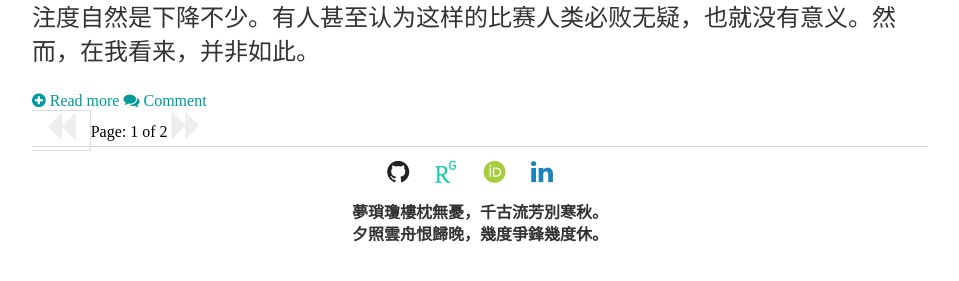
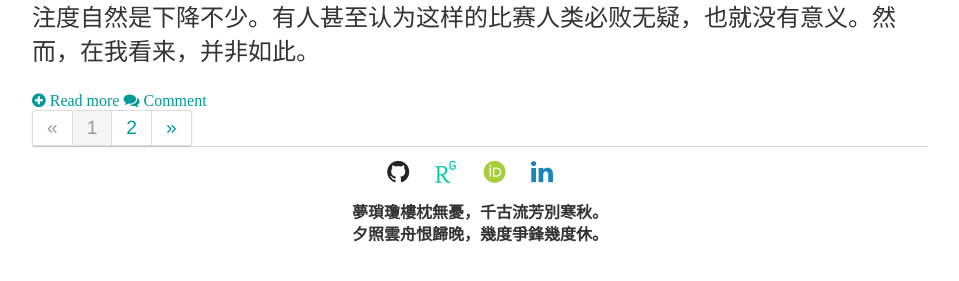
Before and after one commit to xin-huang/xin-huang.github.io, a Jekyll site: the page built from notes/index.html, in a window 1280 px wide. Shown: the part 460-741 px from the top of the page, without its empty margins (160-1119 px from the left). Built offline with Jekyll 4.4.1, drawn with Linux system fonts in a browser that asks for light colours; some web fonts are replaced; the list of posts is cut into pages by our own code; comment, search, counter and statistics services are not loaded.

Commit message:
Update notes

```diff
--- a/notes/index.html
+++ b/notes/index.html
@@ -32,22 +32,55 @@
   {% endfor %}
 </div>
 
+<!-- pagination (a page1 folder isn't created by Jekyll.
+To avoid 404s when going to the first page it must be
+specified separately) -->
+
 <div class="pagination">
-  {% if paginator.next_page %}
-    <a class="pagination-item older" href="{{ site.baseurl }}/notes/page{{paginator.next_page}}"><i class="fa fa-color fa-backward fa-2x" aria-hidden="true"></i></a>
-  {% else %}
-    <span class="pagination-item older"><i class="fa fa-color fa-backward fa-2x" aria-hidden="true"></i></span>
-  {% endif %}
-
-    <span class="pagination-number">Page: {{ paginator.page }} of {{ paginator.total_pages }}</span>
-
-  {% if paginator.previous_page %}
-    {% if paginator.page == 2 %}
-      <a class="pagination-item newer" href="{{ site.baseurl }}/notes/"><i class="fa fa-color fa-forward fa-2x" aria-hidden="true"></i></a>
+  <ul>
+    {% if paginator.previous_page %}
+      {% if paginator.previous_page == 1 %}
+        <li>
+          <a href="/">&laquo;</a>
+        </li>
+      {% else %}
+        <li>
+          <a href="/page{{paginator.previous_page}}">&laquo;</a>
+        </li>
+      {% endif %}
     {% else %}
-      <a class="pagination-item newer" href="{{ site.baseurl }}/notes/page{{paginator.previous_page}}"><i class="fa fa-color fa-forward fa-2x" aria-hidden="true"></i></a>
+      <li class="disabled">
+        <a href="#">&laquo;</a>
+      </li>
     {% endif %}
-  {% else %}
-    <span class="pagination-item newer"><i class="fa fa-color fa-forward fa-2x" aria-hidden="true"></i></span>
-  {% endif %}
+    {% if paginator.page == 1 %}
+      <li class="active">
+        <a href="#">1</a>
+      </li>
+    {% else %}
+      <li>
+        <a href="/">1</a>
+      </li>
+    {% endif %}
+    {% for count in (2..paginator.total_pages) %}
+      {% if count == paginator.page %}
+        <li class="active">
+          <a href="#">{{count}}</a>
+        </li>
+      {% else %}
+        <li>
+          <a href="/page{{count}}">{{count}}</a>
+        </li>
+      {% endif %}
+    {% endfor %}
+    {% if paginator.next_page %}
+      <li>
+        <a href="/page{{paginator.next_page}}">&raquo;</a>
+      </li>
+    {% else %}
+      <li class="disabled">
+        <a href="#">&raquo;</a>
+      </li>
+    {% endif %}
+  </ul>
 </div>
```
